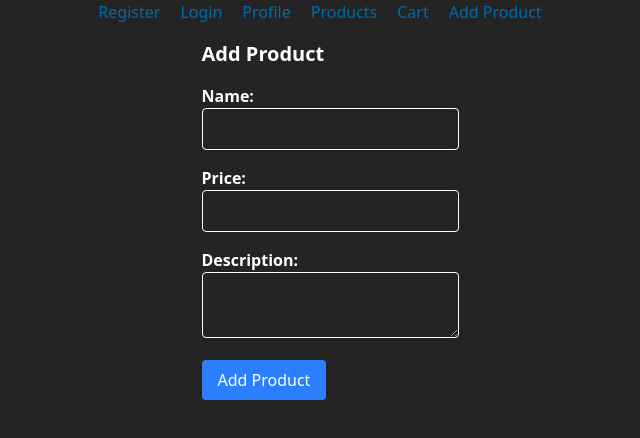
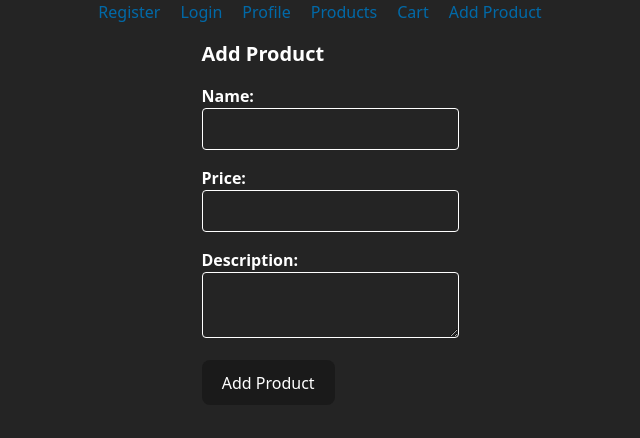
Before and after one commit to antonovmike/demo_store, a React (Vite) app in the folder client/: page /#/add in a window 1280 px wide. Shown: the top 438 px of the page, without its empty margins (310-950 px from the left). Built offline with nearby package versions, Linux system fonts and the light colour scheme; no server answers.

Commit message:
[IMP] Button style added to index.css

```diff
--- a/client/src/index.css
+++ b/client/src/index.css
@@ -3,6 +3,24 @@
 @tailwind components;
 @tailwind utilities;
 
+button {
+  border-radius: 8px;
+  border: 1px solid transparent;
+  padding: 0.6em 1.2em;
+  font-size: 1em;
+  font-weight: 500;
+  font-family: inherit;
+  background-color: #1a1a1a;
+  cursor: pointer;
+  transition: border-color 0.25s;
+}
+button:hover {
+  border-color: #646cff;
+}
+button:focus,
+button:focus-visible {
+  outline: 4px auto -webkit-focus-ring-color;
+}
 /* :root {
   font-family: system-ui, Avenir, Helvetica, Arial, sans-serif;
   line-height: 1.5;
```
